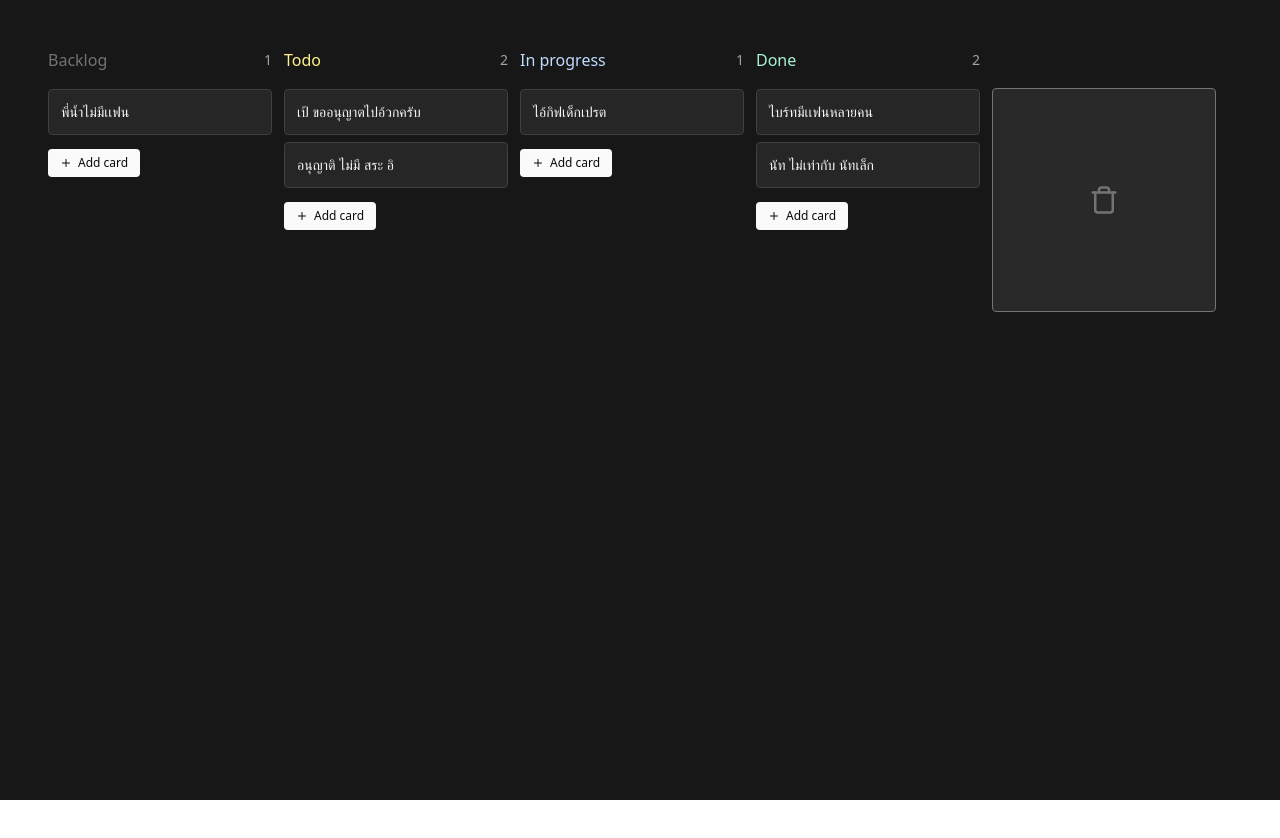
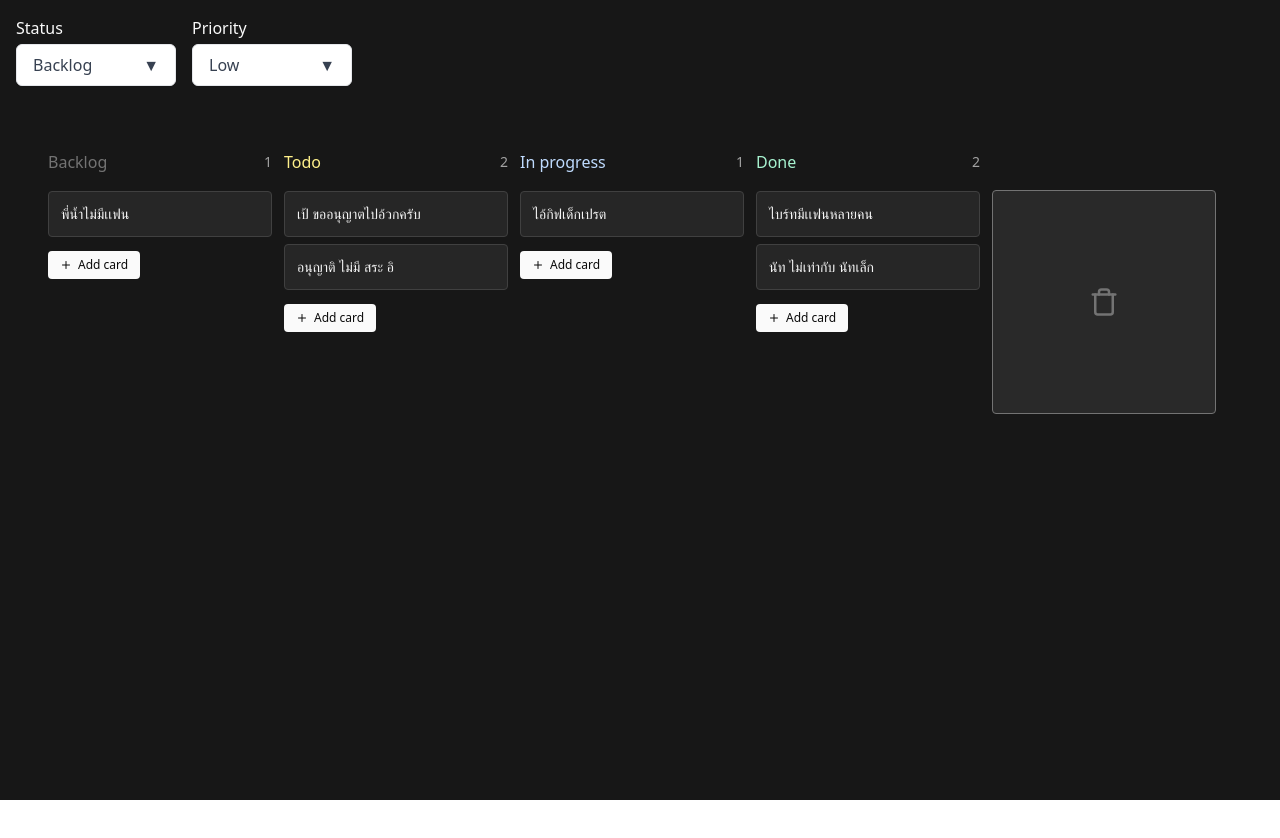
Before and after one commit to 6110490023/jira-demo, a React (Vite) app in the folder front-end/: page / in a window 1280 px wide. Shown: the top 838 px of the page. Before the commit the page ends 800 px from the top, so only its background shows below. Built offline with nearby package versions, Linux system fonts and the light colour scheme; a web font is replaced by a local one.

Commit message:
[update]add-filter

```diff
--- a/front-end/src/components/AddCard.tsx
+++ b/front-end/src/components/AddCard.tsx
@@ -5,11 +5,11 @@ import { motion } from "framer-motion";
 import { Card } from "../constant/types";
 
 interface AddCardProps {
-    column: string;
+  status: string;
     setCards: React.Dispatch<React.SetStateAction<Card[]>>;
 }
 
-const AddCard: React.FC<AddCardProps> = ({ column, setCards }) => {
+const AddCard: React.FC<AddCardProps> = ({ status, setCards }) => {
     const [text, setText] = useState("");
     const [adding, setAdding] = useState(false);
 
@@ -17,7 +17,17 @@ const AddCard: React.FC<AddCardProps> = ({ column, setCards }) => {
         e.preventDefault();
         if (!text.trim()) return;
 
-        setCards((prev) => [...prev, { column, title: text.trim(), id: Math.random().toString() }]);
+        setCards((prev) => [
+          ...prev,
+          {
+            id: ((prev.length)+ 1).toString(), // หรือใช้ uuid() ถ้าติดตั้งไลบรารี uuid
+            title: text.trim(),
+            status,
+            priority: 'Medium', // ค่าเริ่มต้น
+            startDate: new Date().toISOString().split('T')[0], // วันที่ปัจจุบัน
+            endDate: new Date(Date.now() + 7 * 24 * 60 * 60 * 1000).toISOString().split('T')[0], // +7 วัน
+          }
+        ]);
         setAdding(false);
     };
 
--- a/front-end/src/components/Board.tsx
+++ b/front-end/src/components/Board.tsx
@@ -14,10 +14,10 @@ const Board: React.FC<BoadProps> = ( { cards, setCards }) => {
   },[cards])
   return (
     <div className="flex h-full w-full gap-3 overflow-scroll p-12">
-      <Column title="Backlog" column={STATUS_CARD.BACKLOG} headingColor="text-neutral-500" cards={cards} setCards={setCards} />
-      <Column title="Todo" column={STATUS_CARD.TODO} headingColor="text-yellow-200" cards={cards} setCards={setCards} />
-      <Column title="In progress" column={STATUS_CARD.IN_PROGRESS}  headingColor="text-blue-200" cards={cards} setCards={setCards} />
-      <Column title="Done" column={STATUS_CARD.DONE} headingColor="text-emerald-200" cards={cards} setCards={setCards} />
+      <Column title="Backlog" status={STATUS_CARD.BACKLOG} headingColor="text-neutral-500" cards={cards} setCards={setCards} />
+      <Column title="Todo" status={STATUS_CARD.TODO} headingColor="text-yellow-200" cards={cards} setCards={setCards} />
+      <Column title="In progress" status={STATUS_CARD.IN_PROGRESS}  headingColor="text-blue-200" cards={cards} setCards={setCards} />
+      <Column title="Done" status={STATUS_CARD.DONE} headingColor="text-emerald-200" cards={cards} setCards={setCards} />
       <BurnBarrel setCards={setCards} />
     </div>
   );
--- a/front-end/src/components/Card.tsx
+++ b/front-end/src/components/Card.tsx
@@ -8,15 +8,15 @@ interface CardProps extends Card {
   handleDragStart: (e: any, card: Card) => void;
 }
 
-const CardComponent: React.FC<CardProps> = ({ title, id, column, handleDragStart }) => {
+const CardComponent: React.FC<CardProps> = ({ title, id, status,priority,startDate,endDate, handleDragStart }) => {
   return (
     <>
-    <DropIndicator beforeId={id} column={column} />
+    <DropIndicator beforeId={id} status={status} />
     <motion.div
       layout
       layoutId={id}
       draggable="true"
-      onDragStart={(e: any) => handleDragStart(e, { title, id, column })}
+      onDragStart={(e: any) => handleDragStart(e, { title, id, status,priority,startDate,endDate })}
       className="mt-[3px] cursor-grab rounded border border-neutral-700 bg-neutral-800 p-3 active:cursor-grabbing"
     >
       <p className="text-sm text-neutral-100">{title}</p>
--- a/front-end/src/components/Column.tsx
+++ b/front-end/src/components/Column.tsx
@@ -5,7 +5,7 @@ import CardComponent from "./Card";
 import  DropIndicator  from "./DropIndicator"
 import AddCard from "./AddCard";
 
-const Column: React.FC<ColumnProps> = ({ title, headingColor, cards, column, setCards }) => {
+const Column: React.FC<ColumnProps> = ({ title, headingColor, cards, status, setCards }) => {
   const [active, setActive] = useState(false);
 
   const handleDragStart = (e: React.DragEvent, card: Card) => {
@@ -14,7 +14,7 @@ const Column: React.FC<ColumnProps> = ({ title, headingColor, cards, column, set
 
   };
   const getIndicators = () => {
-    return Array.from(document.querySelectorAll(`[data-column="${column}"]`)); // Get all drop indicators for the column
+    return Array.from(document.querySelectorAll(`[data-status="${status}"]`)); // Get all drop indicators for the column
   };
 
   const getNearestIndicator = (e: React.DragEvent, indicators: any[]) => {
@@ -56,7 +56,7 @@ const Column: React.FC<ColumnProps> = ({ title, headingColor, cards, column, set
 
       let cardToTransfer = copy.find((c) => c.id === cardId);
       if (!cardToTransfer) return;
-      cardToTransfer = { ...cardToTransfer, column };
+      cardToTransfer = { ...cardToTransfer, status };
 
       copy = copy.filter((c) => c.id !== cardId);
 
@@ -106,7 +106,7 @@ const Column: React.FC<ColumnProps> = ({ title, headingColor, cards, column, set
 
 
 
-  const filteredCards = cards.filter((c) => c.column === column);
+  const filteredCards = cards.filter((c) => c.status === status);
 
   return (
     <div className="w-56 shrink-0">
@@ -125,8 +125,8 @@ const Column: React.FC<ColumnProps> = ({ title, headingColor, cards, column, set
         {filteredCards.map((c) => (
           <CardComponent key={c.id} {...c} handleDragStart={handleDragStart} />
         ))}
-        <DropIndicator beforeId={null} column={column} />
-        <AddCard column={column} setCards={setCards}   />
+        <DropIndicator beforeId={null} status={status} />
+        <AddCard status={status} setCards={setCards}   />
       </div>
 
     </div>
--- a/front-end/src/components/DropIndicator.tsx
+++ b/front-end/src/components/DropIndicator.tsx
@@ -2,16 +2,14 @@ import React from "react";
 
 interface DropIndicatorProps {
     beforeId: string | null;
-    column: string;
+    status: string;
 }
 
-const DropIndicator: React.FC<DropIndicatorProps> = ({ beforeId, column }) => {
-    console.log(beforeId);
-
+const DropIndicator: React.FC<DropIndicatorProps> = ({ beforeId, status }) => {
     return (
         <div
             data-before={beforeId || "-1"}
-            data-column={column}
+            data-status={status}
             className="my-0.5 h-0.5 w-full bg-violet-400 opacity-0"
         >
         </div>
--- /dev/null
+++ b/front-end/src/components/DropdownCust.tsx
@@ -0,0 +1,58 @@
+import React,{ useState, useEffect } from "react";
+
+interface DropdownProps {
+  label: string;
+  options: { value: string; label: string }[];
+  onSelect: (value: string) => void;
+  defaultValue?: string;
+}
+
+const DropdownCust: React.FC<DropdownProps> = ({ label, options, onSelect, defaultValue })  => {
+  const [selected, setSelected] = useState(options[0]);
+  const [isOpen, setIsOpen] = useState(false);
+
+  // ตั้งค่าค่าเริ่มต้นถ้ามี defaultValue
+  useEffect(() => {
+    if (defaultValue) {
+      const defaultOption = options.find((option) => option.value === defaultValue);
+      if (defaultOption) {
+        setSelected(defaultOption);
+      }
+    }
+  }, [defaultValue, options]);
+
+  return (
+    <div className="flex flex-col space-y-1">
+      <label className=" font-medium">{label}</label>
+      <div className="relative inline-block text-left">
+        <button
+          onClick={() => setIsOpen(!isOpen)}
+          className="w-40 px-4 py-2 bg-white border rounded-md shadow-sm text-gray-700 flex justify-between items-center"
+        >
+          {selected.label}
+          <span className="ml-2">▼</span>
+        </button>
+
+        {isOpen && (
+          <div className="absolute mt-2 w-40 bg-white border rounded-md shadow-lg z-10">
+            {options.map((option) => (
+              <button
+                key={option.value}
+                className="block w-full text-left px-4 py-2 hover:bg-gray-100 text-gray-700"
+                onClick={() => {
+                  setSelected(option);
+                  onSelect(option.value);
+                  setIsOpen(false);
+                }}
+              >
+                {option.label}
+              </button>
+            ))}
+          </div>
+        )}
+      </div>
+    </div>
+  );
+}
+
+export default DropdownCust;
--- a/front-end/src/constant/typeCard.ts
+++ b/front-end/src/constant/typeCard.ts
@@ -5,3 +5,9 @@ export const STATUS_CARD = {
     DONE:"done"
 
 }
+
+export const PRIORITY = {
+    LOW: "low",
+    MEDIUM:"medium",
+    HIGH :"high"
+ }
--- a/front-end/src/pages/Home.tsx
+++ b/front-end/src/pages/Home.tsx
@@ -1,26 +1,45 @@
 import React, { useEffect, useState } from "react";
 import Board from "../components/Board";
 import { Card } from "../constant/types";
-import { STATUS_CARD } from "../constant/typeCard";
+import { STATUS_CARD, PRIORITY } from "../constant/typeCard";
+import DropdownCust from "../components/DropdownCust";
 
 const Home: React.FC = () => {
-  //TODO : อ่าน Logic ให้เข้าใจทั้งหมด
+
   const [cards, setCards] = useState<Card[]>([]);
+  // const [filtercards, setFilterCards] = useState<Card[]>([]);
+  const [filterStatus,setFilterStatus] = useState<string>("");
+  const [filterPriority,setFilterPriority] = useState<string>("");
+  const statusOptions = [
+    { value: STATUS_CARD.BACKLOG, label: "Backlog" },
+    { value: STATUS_CARD.TODO, label: "To Do" },
+    { value: STATUS_CARD.IN_PROGRESS, label: "In Progress" },
+    { value: STATUS_CARD.DONE, label: "Done" },
+  ];
+  const priorityOptions = [
+    { value: PRIORITY.LOW, label: "Low" },
+    { value: PRIORITY.MEDIUM, label: "Medium" },
+    { value: PRIORITY.HIGH, label: "High" },
+  ];
+  useEffect(()=>{
+    const mockCards: Card[] = [
+      { id: '1', title: 'พี่น้ำไม่มีเเฟน', status: STATUS_CARD.BACKLOG, priority: 'Low', startDate: '2025-03-01', endDate: '2025-03-10' },
+      { id: '2', title: 'เป้ ขออนุญาตไปอ้วกครับ', status: STATUS_CARD.TODO, priority: 'High', startDate: '2025-03-05', endDate: '2025-03-12' },
+      { id: '3', title: 'ไอ้กิฟเด็กเปรต', status: STATUS_CARD.IN_PROGRESS, priority: 'Medium', startDate: '2025-03-08', endDate: '2025-03-15' },
+      { id: '4', title: 'ไบร์ทมีเเฟนหลายคน', status: STATUS_CARD.DONE, priority: 'High', startDate: '2025-02-20', endDate: '2025-03-01' },
+      { id: '5', title: 'อนุญาติ ไม่มี สระ อิ', status: STATUS_CARD.TODO, priority: 'Low', startDate: '2025-03-10', endDate: '2025-03-18' },
+      { id: '6', title: 'นัท ไม่เท่ากับ นัทเล็ก', status: STATUS_CARD.DONE, priority: 'Medium', startDate: '2025-03-02', endDate: '2025-03-09' },
 
-  useEffect(()=>{
-    const payload: Card[] = [
-      { title: 'พี่น้ำไม่มีเเฟน', id: '1', column: STATUS_CARD.BACKLOG },
-      { title: 'เป้ ขออนุญาตไปอ้วกครับ', id: '2', column: STATUS_CARD.TODO },
-      { title: 'อนุญาติ ไม่มี สระ อิ', id: '5', column: STATUS_CARD.TODO },
-      { title: 'ไอ้กิฟเด็กเปรต', id: '3', column: STATUS_CARD.IN_PROGRESS },
-      { title: 'ไบร์ทมีเเฟนหลายคน', id: '4', column: STATUS_CARD.DONE },
-      { title: 'นัท ไม่เท่ากับ นัทเล็ก', id: '6', column: STATUS_CARD.DONE },
     ];
-    setCards(payload)
+    setCards(mockCards)
   },[])
 
   return (
       <div className="h-screen w-full bg-neutral-900 text-neutral-50">
+        <div className="p-4 flex space-x-4">
+        <DropdownCust label="Status" options={statusOptions} onSelect={(value) => setFilterStatus(value)} defaultValue="" />
+        <DropdownCust label="Priority" options={priorityOptions} onSelect={(value) => setFilterPriority(value)} defaultValue="" />
+      </div>
       <Board cards={cards} setCards={setCards}/>
     </div>
   );
```
Also changed, not shown: front-end/src/constant/types.ts (+12 -3 lines).
